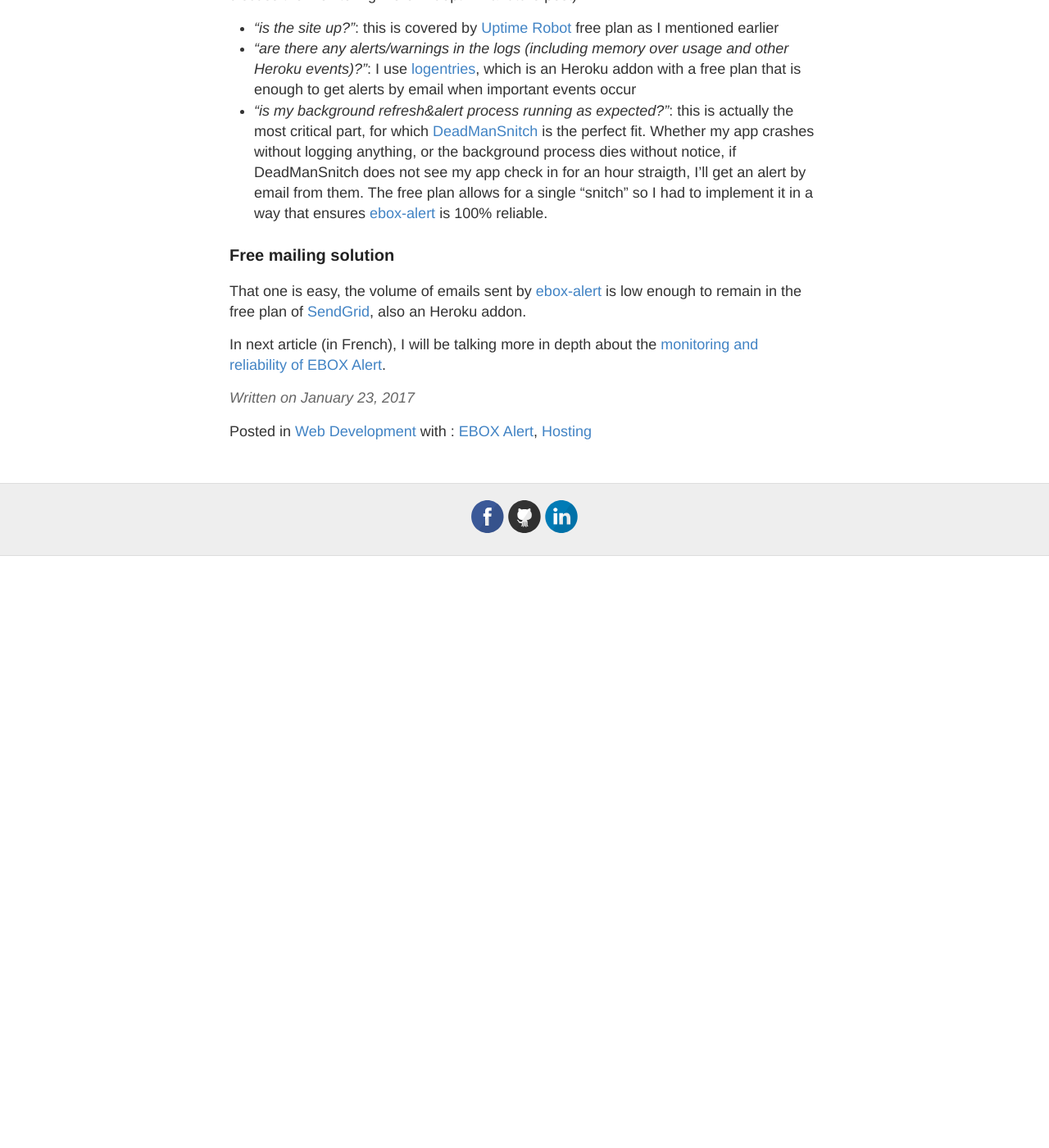
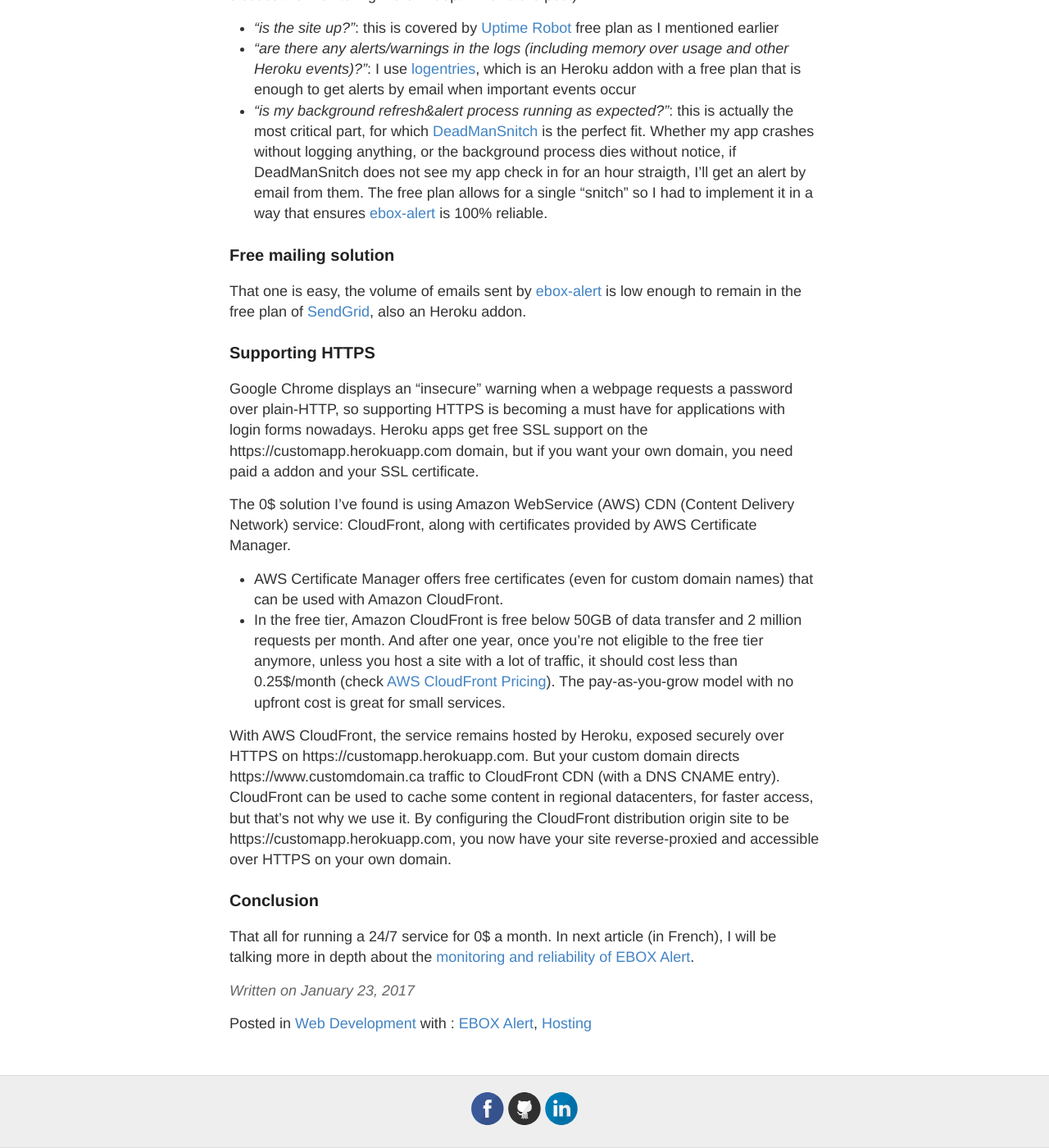
Before and after one commit to amissemer/adrienmissemer.com, a Jekyll site: the page built from _posts/2017-01-23-ebox-alert-3.md, in a window 1280 px wide and 1400 px high, scrolled down 2042 px. Shown: the whole window at 82% size. Built offline with Jekyll 4.4.1, drawn with Linux system fonts in a browser that asks for light colours; before the commit the page ends 2720 px from its top, so only the background shows below that.

Commit message:
2017-01-23-ebox-alert-3.md mis à jour

```diff
--- a/_posts/2017-01-23-ebox-alert-3.md
+++ b/_posts/2017-01-23-ebox-alert-3.md
@@ -53,6 +53,19 @@
 
 That one is easy, the volume of emails sent by [ebox-alert] is low enough to remain in the free plan of [SendGrid](https://app.sendgrid.com/), also an Heroku addon.
 
-In next article (in French), I will be talking more in depth about the [monitoring and reliability of EBOX Alert]({% post_url 2017-01-24-ebox-alert-monitoring %}).
+### Supporting HTTPS
+
+Google Chrome displays an "insecure" warning when a webpage requests a password over plain-HTTP, so supporting HTTPS is becoming a must have for applications with login forms nowadays. Heroku apps get free SSL support on the https://customapp.herokuapp.com domain, but if you want your own domain, you need paid a addon and your SSL certificate.
+
+The 0$ solution I've found is using Amazon WebService (AWS) CDN (Content Delivery Network) service: CloudFront, along with certificates provided by AWS Certificate Manager.
+
+* AWS Certificate Manager offers free certificates (even for custom domain names) that can be used with Amazon CloudFront.
+* In the free tier, Amazon CloudFront is free below 50GB of data transfer and 2 million requests per month. And after one year, once you're not eligible to the free tier anymore, unless you host a site with a lot of traffic, it should cost less than 0.25$/month (check [AWS CloudFront Pricing](https://aws.amazon.com/cloudfront/pricing/)). The pay-as-you-grow model with no upfront cost is great for small services.
+
+With AWS CloudFront, the service remains hosted by Heroku, exposed securely over HTTPS on https://customapp.herokuapp.com. But your custom domain directs https://www.customdomain.ca traffic to CloudFront CDN (with a DNS CNAME entry). CloudFront can be used to cache some content in regional datacenters, for faster access, but that's not why we use it. By configuring the CloudFront distribution origin site to be https://customapp.herokuapp.com, you now have your site reverse-proxied and accessible over HTTPS on your own domain.
+
+### Conclusion
+
+That all for running a 24/7 service for 0$ a month. In next article (in French), I will be talking more in depth about the [monitoring and reliability of EBOX Alert]({% post_url 2017-01-24-ebox-alert-monitoring %}).
 
 [ebox-alert]: http://www.ebox-alert.ca "ebox-alert.ca"
```
